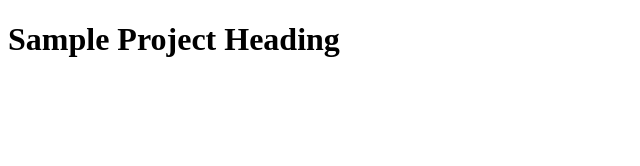
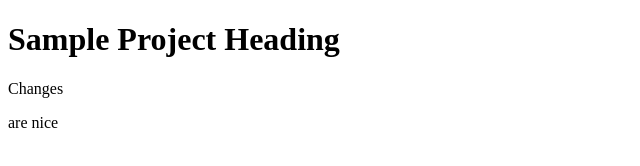
Before and after one commit to mmurgia/sample-project, a plain HTML site: page index.html in a window 1280 px wide. Shown: the whole page, without its empty margins (0-640 px from the left). Drawn offline with Linux system fonts and the light colour scheme.

Commit message:
added some paragraphs to the index file

```diff
--- a/index.html
+++ b/index.html
@@ -8,6 +8,8 @@
 </head>
 <body>
   <h1>Sample Project Heading</h1>
+  <p>Changes</p>
+  <p>are nice</p>
 
 </body>
 </html>
```
